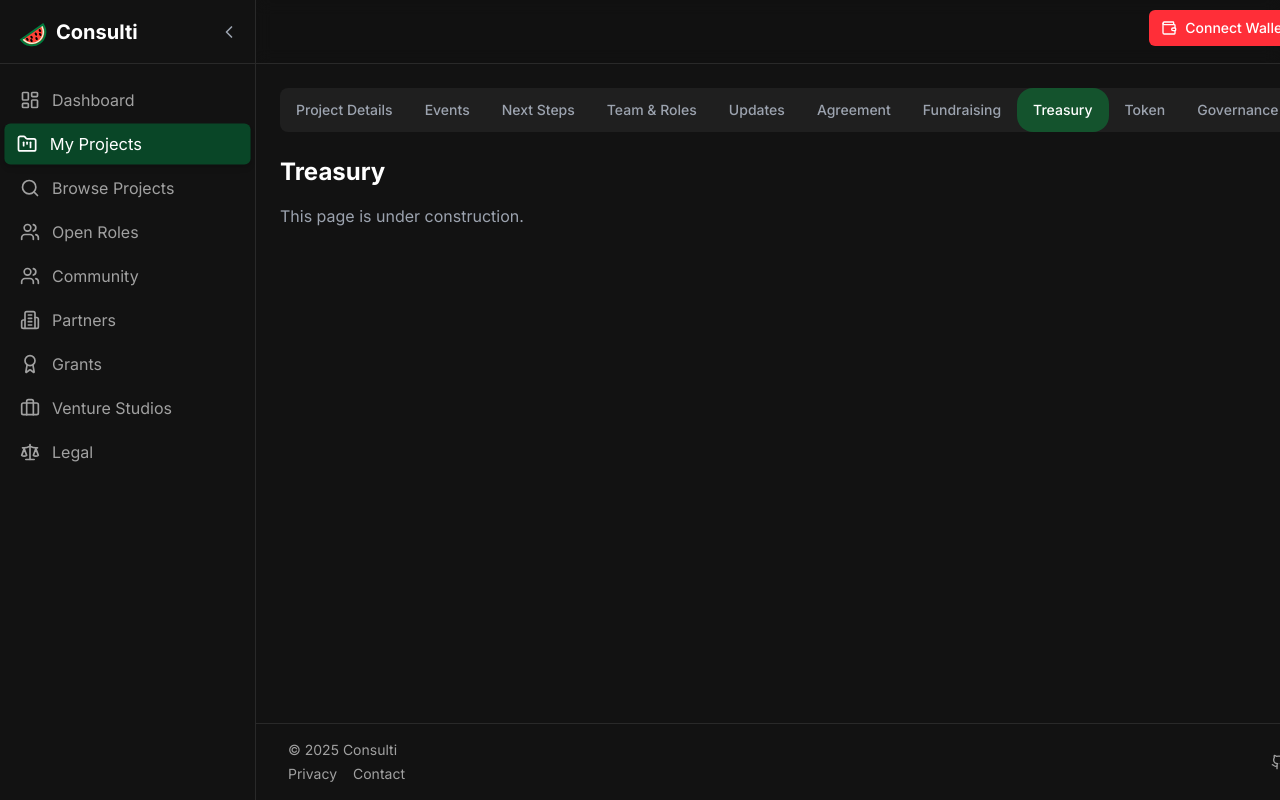
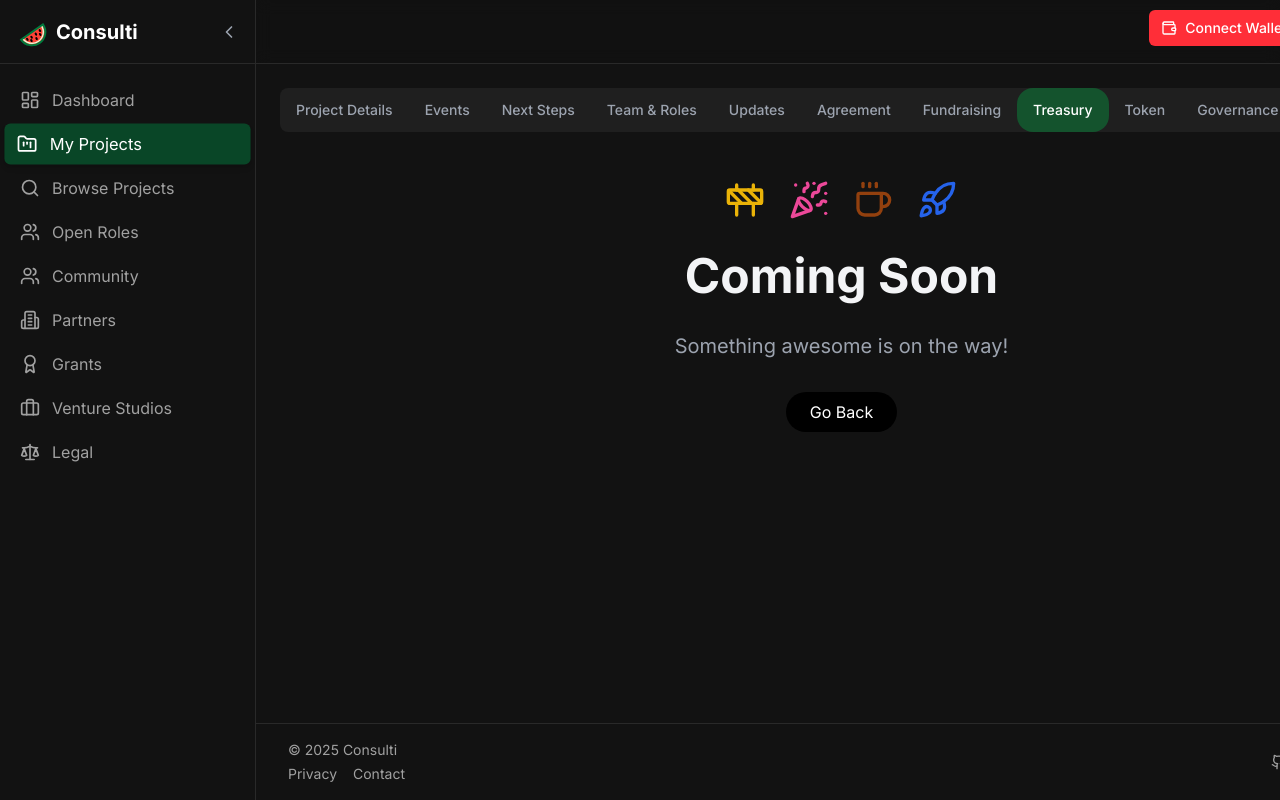
Before and after one commit to ahashem12/LaunchpadX, a Next.js app in the folder frontend/: page /projects/1/treasury in a window 1280 px wide. Shown: the top 800 px of the page. Built offline with nearby package versions, Linux system fonts and the light colour scheme.

Commit message:
CON-58: Add Coming Soon to treasury page

```diff
--- a/frontend/app/projects/[id]/treasury/page.tsx
+++ b/frontend/app/projects/[id]/treasury/page.tsx
@@ -1,6 +1,5 @@
-import { notFound } from "next/navigation"
-import { getProjectById } from "@/lib/mock-data"
 import { ProjectNav } from "@/components/projects/nav/ProjectNav"
+import { ComingSoon } from "@/components/common/ComingSoon"
 
 interface TreasuryPageProps {
   params: {
@@ -8,21 +7,14 @@ interface TreasuryPageProps {
   }
 }
 
-export default function TreasuryPage({ params }: TreasuryPageProps) {
-  const project = getProjectById(params.id)
-
-  if (!project) {
-    notFound()
-  }
+export default async function TreasuryPage(props: TreasuryPageProps) {
+  const params = await props.params
 
   return (
     <div className="space-y-6">
       <ProjectNav projectId={params.id} />
 
-      <div className="mt-8">
-        <h1 className="text-2xl font-bold text-white">Treasury</h1>
-        <p className="mt-4 text-gray-400">This page is under construction.</p>
-      </div>
+      <ComingSoon/>
     </div>
   )
 }
```
